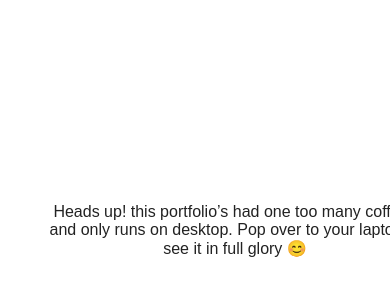
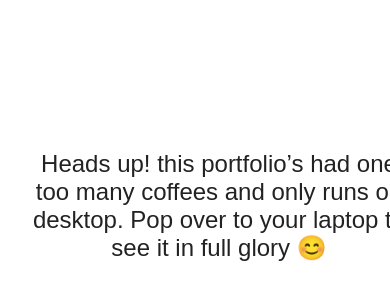
Before and after one commit to The-Olakunle1/Ola-s-Portfolio, a plain HTML site: page index.html in a window 390 px wide. Shown: the part 216-516 px from the top of the page. Drawn offline with Linux system fonts and the light colour scheme; a web font is replaced by a local one.

Commit message:
Update style.css with new changes

```diff
--- a/style.css
+++ b/style.css
@@ -201,10 +201,9 @@ p{
   background: #fff;
   color: #222;
   text-align: center;
-  font-size: 1rem;
-  padding: 24px;
-  margin-left: 1rem;
-  margin-right: 1rem;
+  font-size: 1.5rem;
+  margin-left: 24px;
+  margin-right: 24px;
 }
 
 #mobile-blocker .mobile-blocker-content {
```
